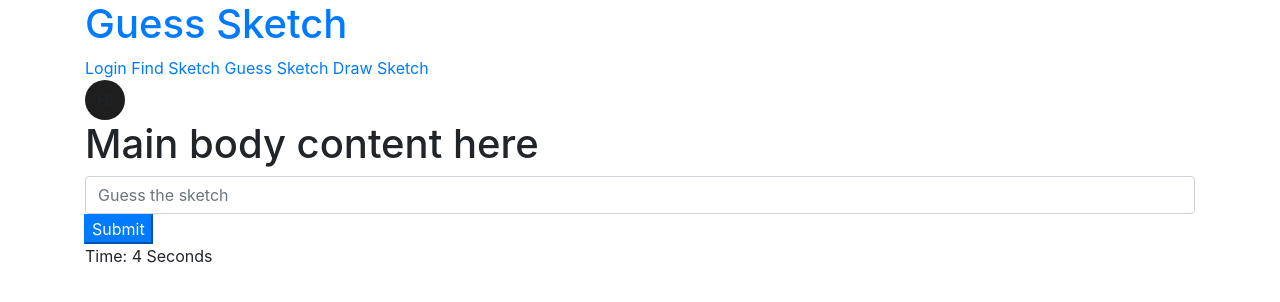
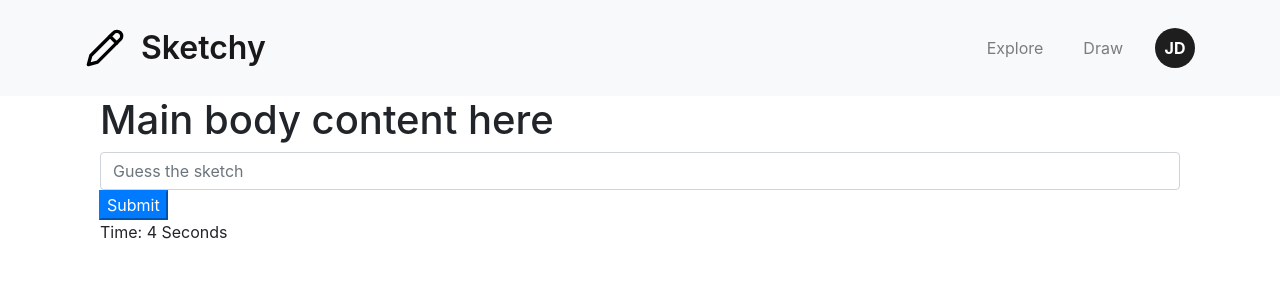
Before and after one commit to ickerio/cits3403, a Flask app: page /guess-sketch in a window 1280 px wide. Shown: the top 302 px of the page. Run offline with Flask 3, Linux system fonts and the light colour scheme; some libraries are stand-ins or nearby versions.

Commit message:
Change guess page to use layout and external js

```diff
--- /dev/null
+++ b/flaskr/static/js/guess.js
@@ -0,0 +1,13 @@
+const countdownTimer = document.getElementById('countdowntimer');
+let timeleft = 10;
+
+const downloadTimer = setInterval(() => {
+    timeleft--;
+    countdownTimer.textContent = timeleft;
+    if (timeleft <= 0) {
+        clearInterval(downloadTimer);
+        setTimeout(() =>{
+            alert("Time's up :( ");
+        }, 1000);
+    }
+}, 1000);
--- a/flaskr/templates/guess-sketch.html
+++ b/flaskr/templates/guess-sketch.html
@@ -1,31 +1,10 @@
-<!DOCTYPE html>
-<html lang="en">
-	<head>
-		<meta charset="utf-8">
-		<meta name="viewport" content="width=device-width, initial-scale=1.0">
-		<meta name="color-scheme" content="dark light">
-        <title>Guess Sketch</title>
-		<link rel="icon" href="{{ url_for('static', filename='favicon.png') }}0">
-        <link rel="stylesheet" href="https://stackpath.bootstrapcdn.com/bootstrap/4.5.2/css/bootstrap.min.css">
-        <link rel="stylesheet" href="{{ url_for('static', filename='css/style.css') }}">
-	</head>
-	<body >
-		<header>
-            <nav class="container">
-                <a href="/">
-                    <h1>Guess Sketch</h1>
-                </a>
-                <div>
-                    <a href="{{ url_for('login') }}">Login</a>
-                    <a href="{{ url_for('findSketch') }}">Find Sketch</a>
-                    <a href="{{ url_for('guessSketch') }}">Guess Sketch</a>
-                    <a href="{{ url_for('drawSketch') }}">Draw Sketch</a>
-                    <div class="avatar">
-                        <span>HI</span>
-                    </div>
-                </div>
-            </nav>
-        </header>
+{% extends "layout.html" %}
+{% block title %}Guess{% endblock %}
+{% block head %}
+    {{ super() }}
+    <link rel="stylesheet" href="{{ url_for('static', filename='css/guess.css') }}">
+{% endblock %}
+{% block content %}
     <div class="container">
         <h1>Main body content here</h1>
 
@@ -38,23 +17,9 @@
         </div>
 
         <p> Time: <span id="countdowntimer">10 </span> Seconds</p>
-            <script>
-                var timeleft = 10;
-                var downloadTimer = setInterval(function(){
-                    timeleft--;
-                    document.getElementById("countdowntimer").textContent = timeleft;
-                    if(timeleft <= 0) {
-                        clearInterval(downloadTimer);
-                        setTimeout(function() {
-                            alert("Time's up :( ");
-                        },1000);
-                    }
-                }, 1000);
-            </script>
     </div>
-
-        <script src="https://code.jquery.com/jquery-3.5.1.slim.min.js"></script>
-        <script src="https://stackpath.bootstrapcdn.com/bootstrap/4.5.2/js/bootstrap.bundle.min.js"></script>
-        <script src="{{ url_for('static', filename='js/script.js') }}"></script>
-	</body>
-</html>
+{% endblock %}
+{% block scripts %}
+    {{ super() }}
+    <script src="{{ url_for('static', filename='js/guess.js') }}"></script>
+{% endblock %}
```
Lines whose indentation alone changed are shown as unchanged.
